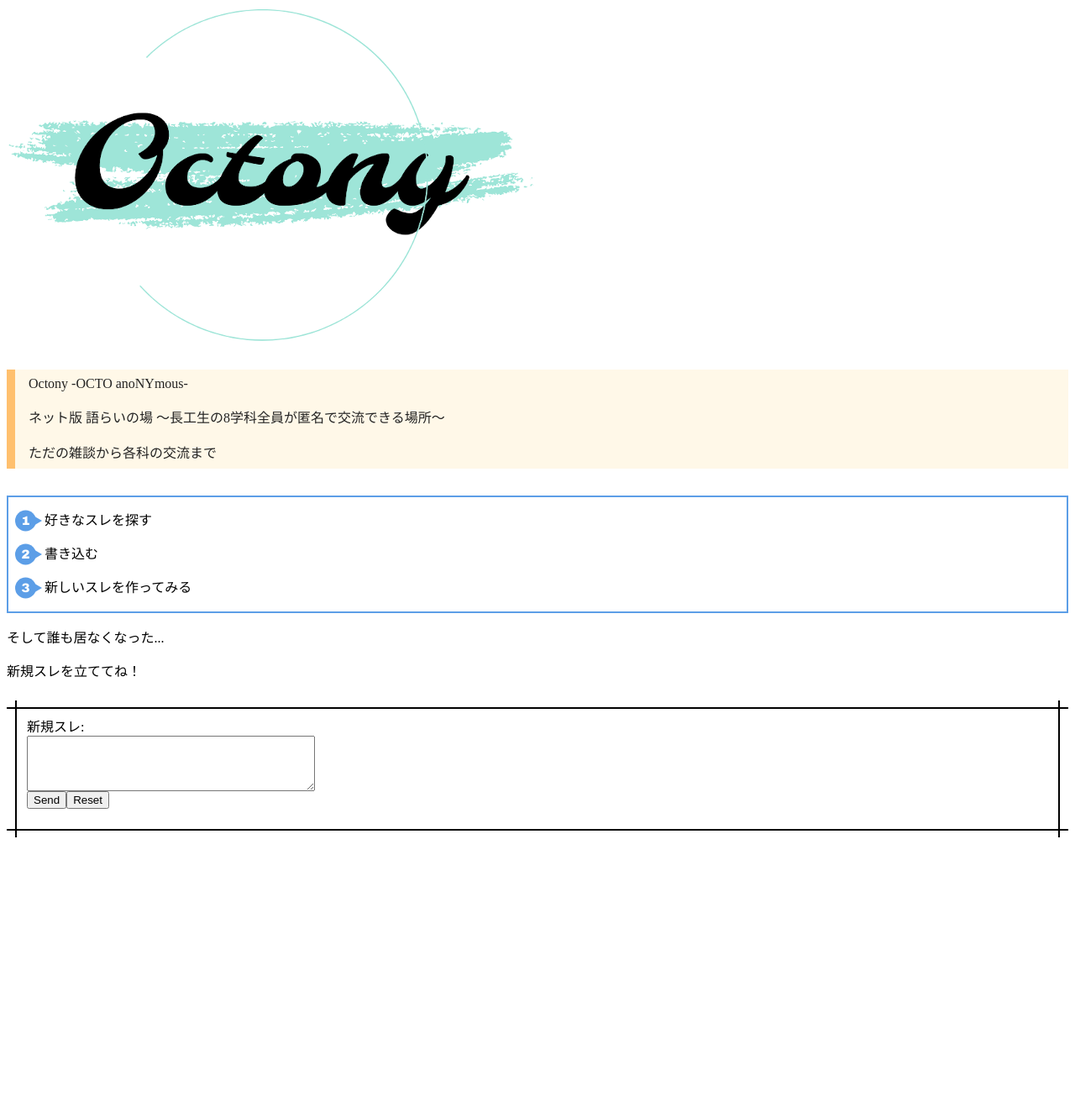
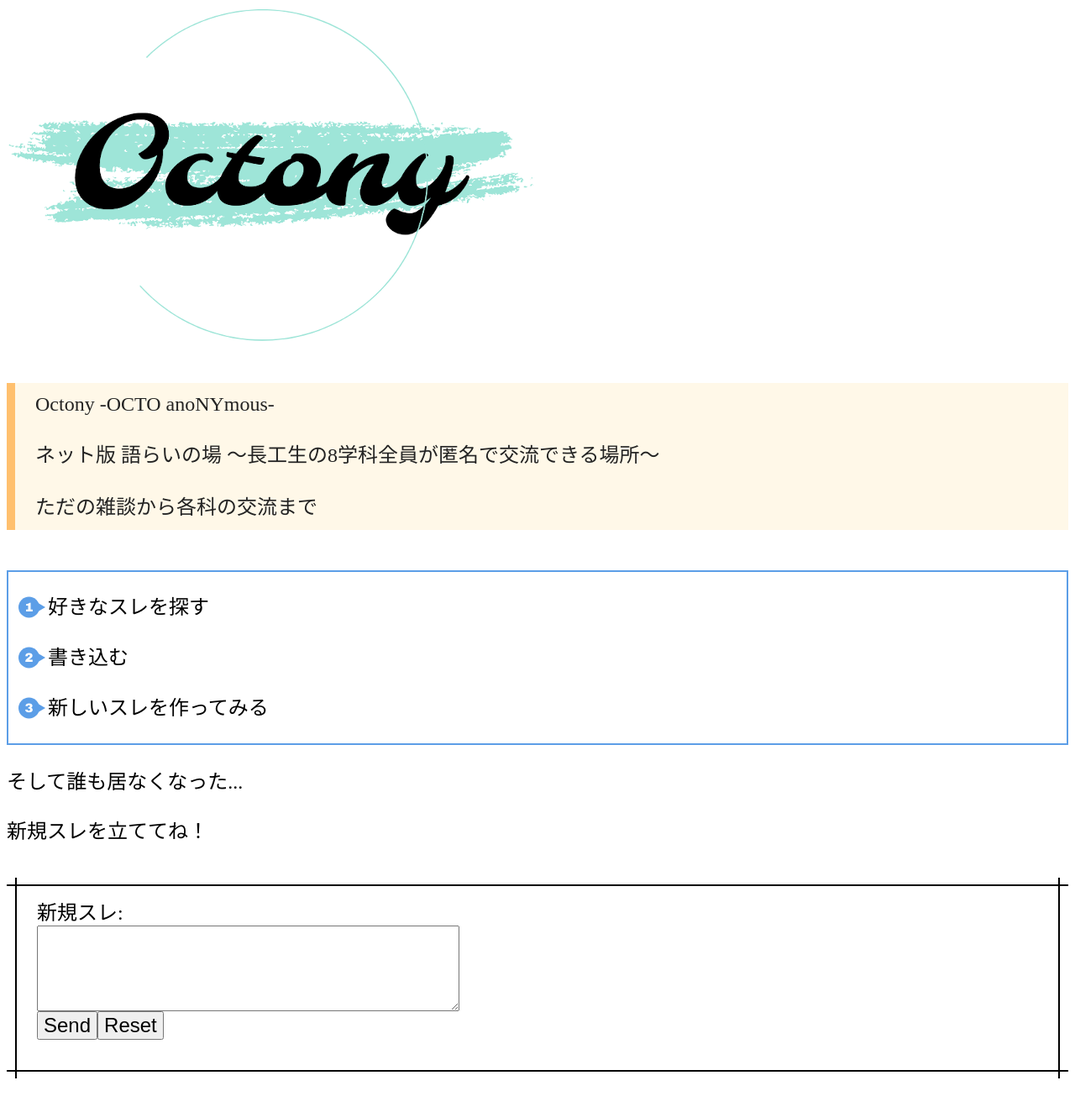
Before and after one commit to mio256/octony, a Django app: template board/templates/board/index.html in a window 1280 px wide. Shown: the whole page at 84% size. Before the commit the page ends 997 px from the top, so only its background shows below. Run offline with Django 3.2, Linux system fonts and the light colour scheme; the template is opened without the code that fills it, so the values that code supplies are empty.

Commit message:
fontsize

```diff
--- a/board/static/board/style.css
+++ b/board/static/board/style.css
@@ -1,3 +1,7 @@
+*{
+  font-size: x-large;
+}
+
 h1 {
   color: #6594e0;/*文字色*/
   /*線の種類（点線）2px 線色*/
```
